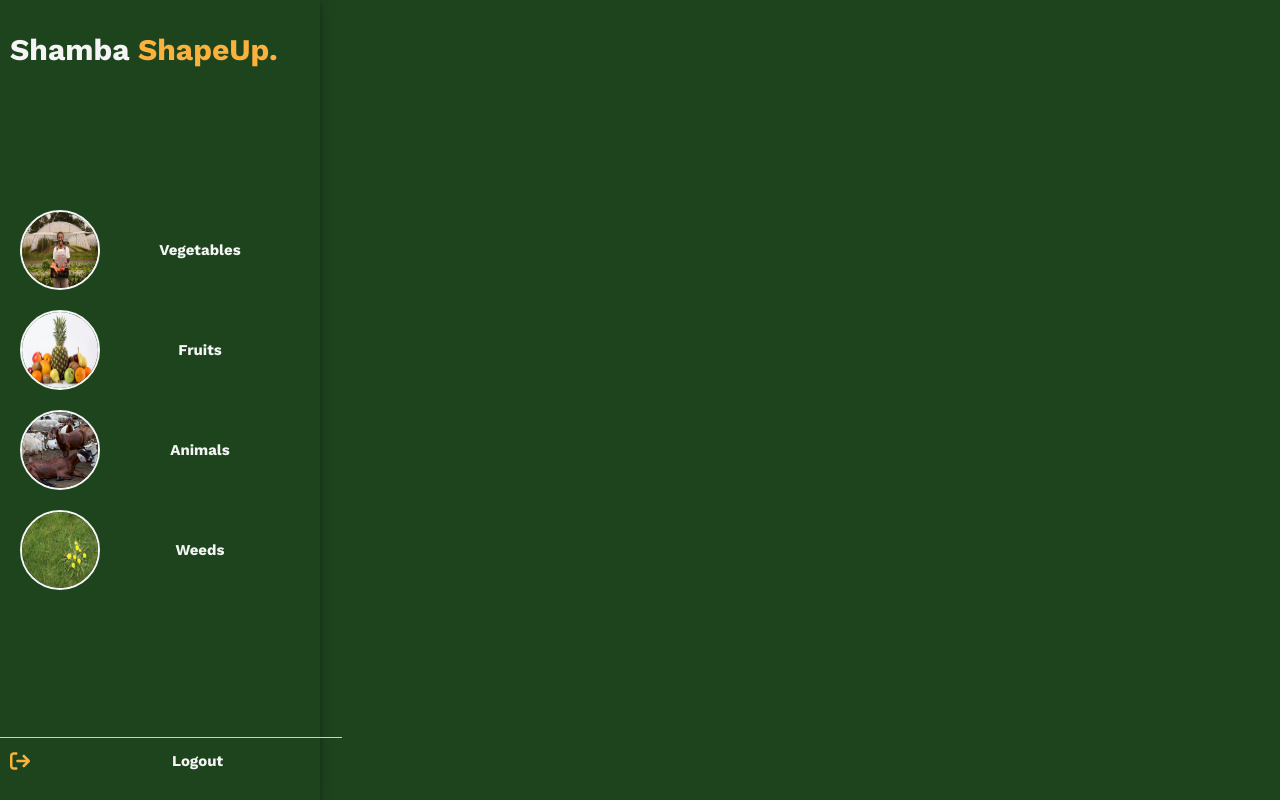
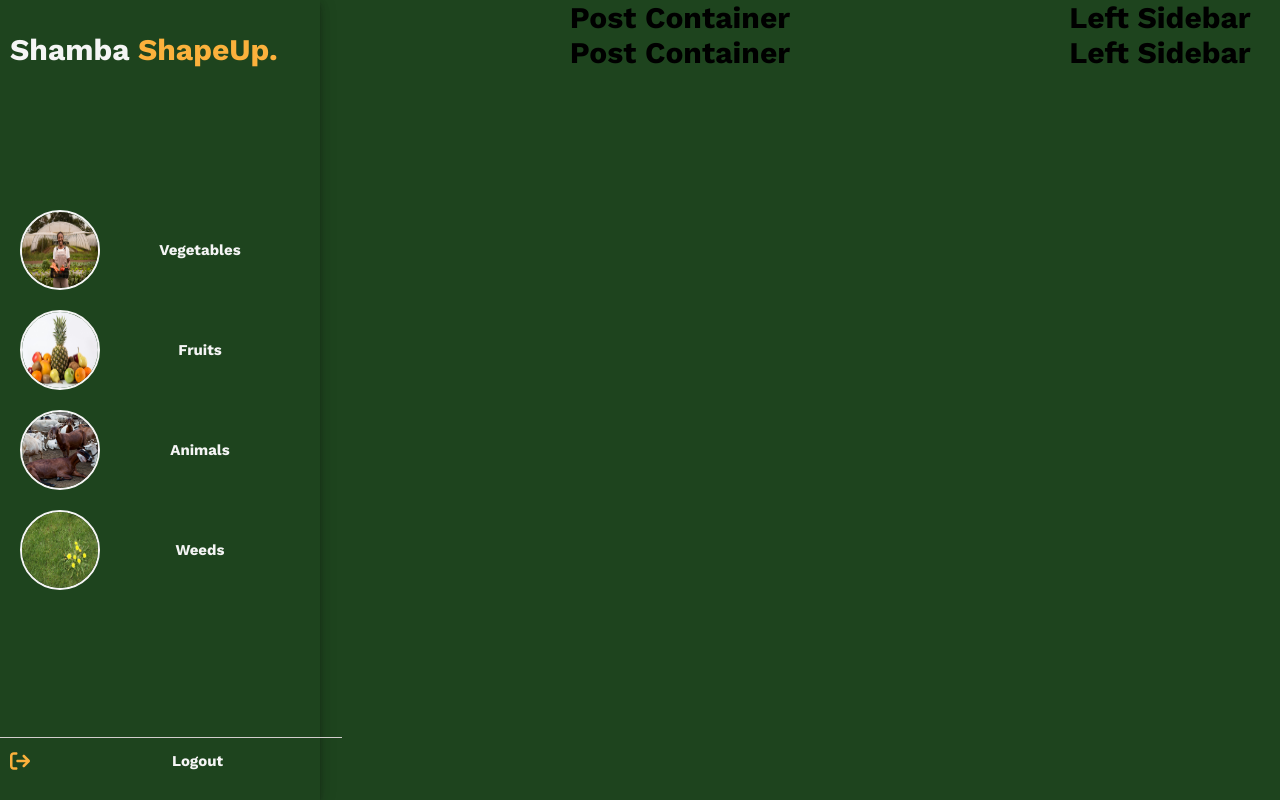
Before and after one commit to Murage-Ivy/downwork, a React (Create React App) app: page /postpage in a window 1280 px wide. Built offline with nearby package versions, Linux system fonts and the light colour scheme.

Commit message:
Create post container and leftsidebar

```diff
--- a/src/Pages/PostPage.tsx
+++ b/src/Pages/PostPage.tsx
@@ -1,9 +1,13 @@
+import PostContainer from "../components/PostContainer"
 import Sidebar from "../components/Sidebar"
+import LeftSideBar from "../components/SidebarLeft"
 const PostPage: React.FC = () => {
     return (
         <div id="post-page">
 
             <Sidebar />
+            <PostContainer />
+            <LeftSideBar />
 
 
 
--- /dev/null
+++ b/src/components/PostContainer.tsx
@@ -0,0 +1,14 @@
+const PostContainer: React.FC = () => {
+    return (
+        <div id="post-container">
+            <div id="post-container-header">
+                <h1>Post Container</h1>
+            </div>
+            <div id="post-container-body">
+                <h1>Post Container</h1>
+            </div>
+        </div>
+    )
+}
+
+export default PostContainer
--- /dev/null
+++ b/src/components/SidebarLeft.tsx
@@ -0,0 +1,14 @@
+const LeftSideBar: React.FC = () => {
+    return (
+        <div id="left-sidebar">
+            <div id="left-sidebar-header">
+                <h1>Left Sidebar</h1>
+            </div>
+            <div id="left-sidebar-body">
+                <h1>Left Sidebar</h1>
+            </div>
+        </div>
+    )
+}
+
+export default LeftSideBar
```
Also changed, not shown: src/components/PostCard.tsx (added, +13 -0 lines), src/components/PostForm.tsx (added, +14 -0 lines), src/components/SearchForm.tsx (added, +8 -0 lines).
